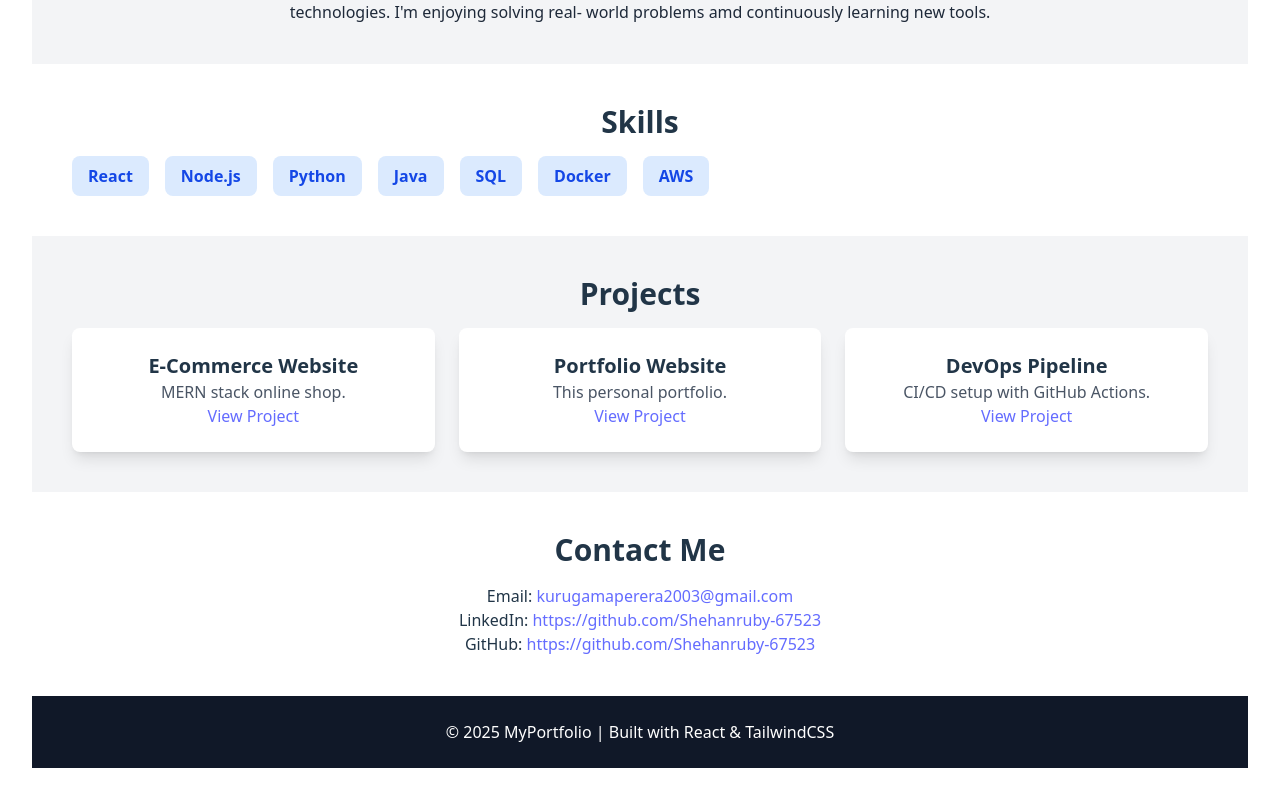
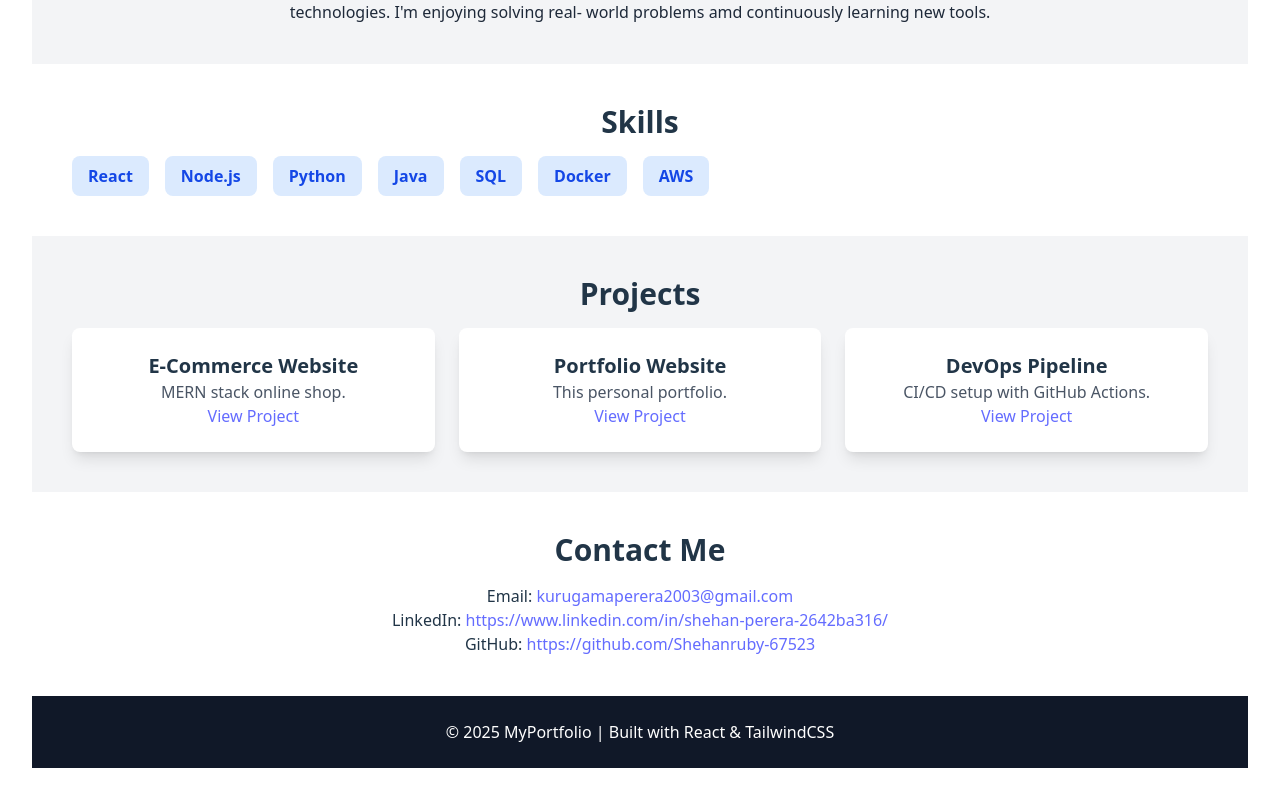
Before and after one commit to Shehanruby-67523/Shehan_Perera_Portfolio, a React (Vite) app: page / in a window 1280 px wide. Shown: the part 1057-1857 px from the top of the page. Built offline with nearby package versions, Linux system fonts and the light colour scheme.

Commit message:
Updated contact component

```diff
--- a/src/components/Contact.jsx
+++ b/src/components/Contact.jsx
@@ -3,8 +3,8 @@
     <section id="contact" className="p-10 bg-white">
       <h2 className="text-3xl font-bold mb-4">Contact Me</h2>
       <p>Email: <a href="mailto:youremail@example.com" className="text-blue-500">kurugamaperera2003@gmail.com</a></p>
-      <p>LinkedIn: <a href="https://linkedin.com/in/yourprofile" className="text-blue-500">https://github.com/Shehanruby-67523</a></p>
-      <p>GitHub: <a href="https://github.com/yourusername" className="text-blue-500">https://github.com/Shehanruby-67523</a></p>
+      <p>LinkedIn: <a href="https://www.linkedin.com/in/shehan-perera-2642ba316/" className="text-blue-500">https://www.linkedin.com/in/shehan-perera-2642ba316/</a></p>
+      <p>GitHub: <a href="https://github.com/Shehanruby-67523" className="text-blue-500">https://github.com/Shehanruby-67523</a></p>
     </section>
   );
 }
```
